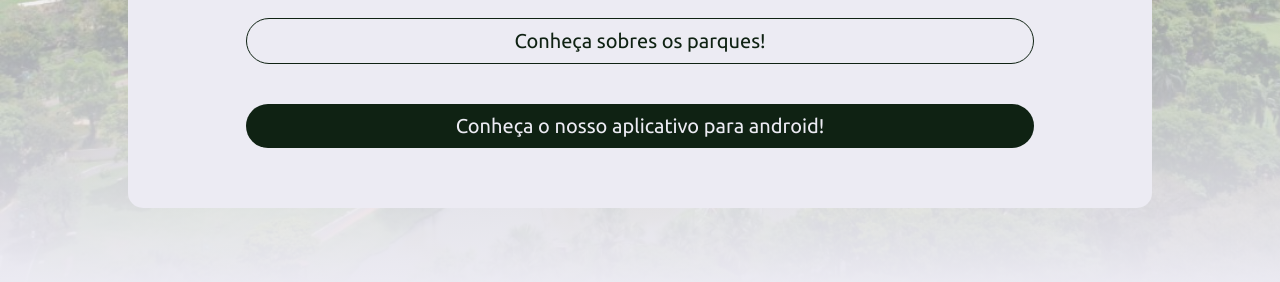
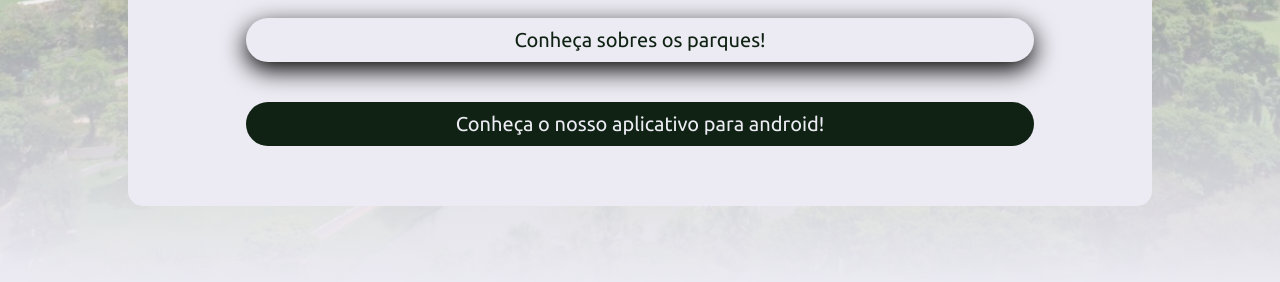
Before and after one commit to Marqu1n/aps_parques, a plain HTML site: page index.html in a window 1280 px wide. In both pictures the pointer is over the link "Conheça sobres os parques!". Shown: the part 612-894 px from the top of the page. Drawn offline with Linux system fonts and the light colour scheme.

Commit message:
Fix button style

```diff
--- a/styles.css
+++ b/styles.css
@@ -252,7 +252,6 @@ main .content p {
   background-color: #0f2213;
   border-radius: 50px;
   margin: 10px 16px 10px 16px;
-  box-sizing: content-box;
 
   transition: 0.3s;
   transform: translateY(0);
@@ -261,7 +260,7 @@ main .content p {
 .button-to-content:hover {
   color: #0f2213;
   background-color: #ecebf3;
-  border: #0f2213 1px solid;
+  box-shadow: black 0px 8px 24px 0px;
 
   transform: translateY(-8px);
 }
```
